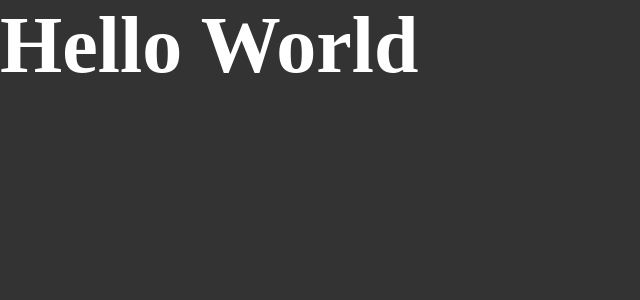
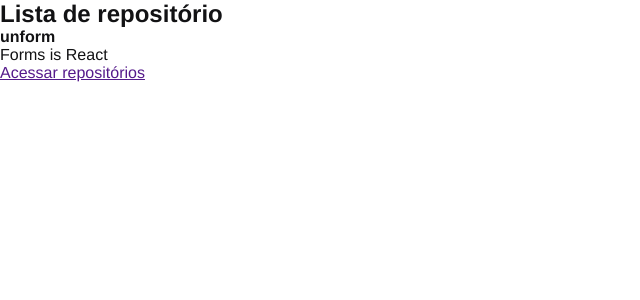
Before and after one commit to klebercarvalho/reactjs-fundamentos-react, a React app: page / in a window 1280 px wide. Shown: the top 300 px of the page, without its empty margins (0-640 px from the left). Built offline with nearby package versions, Linux system fonts and the light colour scheme.

Commit message:
first react component

```diff
--- a/public/index.html
+++ b/public/index.html
@@ -2,14 +2,14 @@
 <html lang="en">
 
 <head>
-    <meta charset="UTF-8">
-    <meta http-equiv="X-UA-Compatible" content="IE=edge">
-    <meta name="viewport" content="width=device-width, initial-scale=1.0">
-    <title>Github Explorer</title>
+  <meta charset="UTF-8">
+  <meta http-equiv="X-UA-Compatible" content="IE=edge">
+  <meta name="viewport" content="width=device-width, initial-scale=1.0">
+  <title>reactjs-fundamentos-react</title>
 </head>
 
 <body>
-    <div id="root"></div>
+  <div id="root"></div>
 </body>
 
 </html>
--- a/src/App.jsx
+++ b/src/App.jsx
@@ -1,5 +1,7 @@
+import { RepositoryList } from './components/RepositoryList';
 import './styles/global.scss';
 
+
 export function App() {
-  return <h1>Hello World</h1>
+  return <RepositoryList />
 }
--- /dev/null
+++ b/src/components/RepositoryList.jsx
@@ -0,0 +1,16 @@
+export function RepositoryList() {
+  return (
+    <section className="respository-list">
+      <h1>Lista de repositório</h1>
+      <ul>
+        <li>
+          <strong>unform</strong>
+          <p>Forms is React</p>
+
+          <a href="">Acessar repositórios</a>
+
+        </li>
+      </ul>
+    </section>
+  );
+}
--- a/src/styles/global.scss
+++ b/src/styles/global.scss
@@ -5,11 +5,6 @@
 }
 
 body {
-  font: Arial, Helvetica, sans-serif;
-  background: #333;
-  color: #fff;
-
-  h1 {
-    font-size: 80px
-  }
+  font: 16px "Helvetica Neue", Arial, Helvetica, sans-serif;
+  color: #121214;
 }
```
Also changed, not shown: 1 other file (tests, documents, lock files or other folders).
